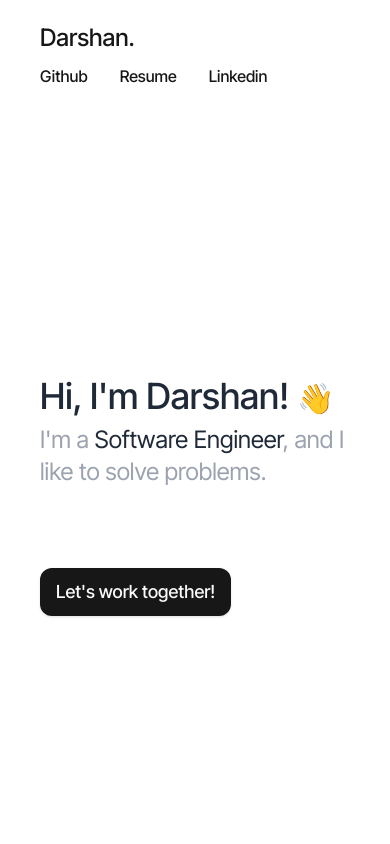
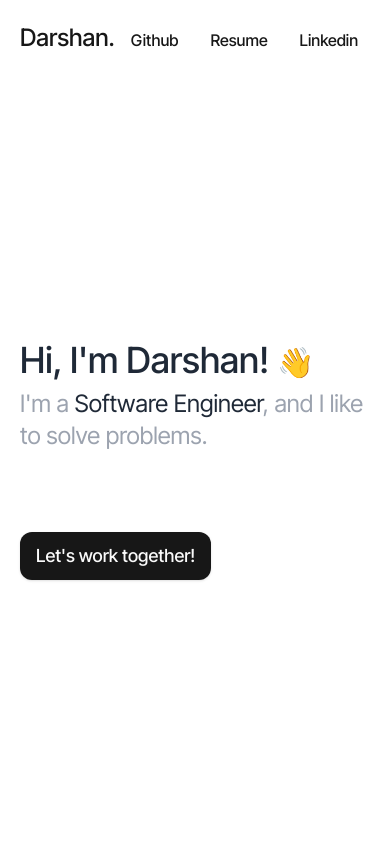
Before and after one commit to darshangoswami/Portfolio, a React (Vite) app: page / in a window 390 px wide. Shown: the top 844 px of the page. Built offline with nearby package versions, Linux system fonts and the light colour scheme.

Commit message:
udpdate padding for mobile devices

```diff
--- a/src/App.jsx
+++ b/src/App.jsx
@@ -14,7 +14,7 @@ import resume from "./assets/darshanGoswami_SWE_Resume.pdf";
 function App() {
   return (
     <div>
-      <nav className="flex flex-wrap md:flex-nowrap md:justify-between pt-5 mb-5 px-10 md:px-20 lg:px-36 sticky top-0 bg-white">
+      <nav className="flex flex-wrap md:flex-nowrap md:justify-between pt-5 mb-5 px-5 md:px-20 lg:px-36 sticky top-0 bg-white">
         <Button variant="link" className="text-2xl pl-0">
           Darshan.
         </Button>
@@ -39,7 +39,7 @@ function App() {
           </Button>
         </div>
       </nav>
-      <main className="px-10 md:px-20 lg:px-36">
+      <main className="px-5 md:px-20 lg:px-36">
         <div className="h-screen flex flex-col justify-center">
           <h1 className="text-4xl md:text-6xl text-gray-800 font-medium mt-[-5rem]">
             Hi, I'm Darshan! <span className="text-3xl">👋</span>
```
